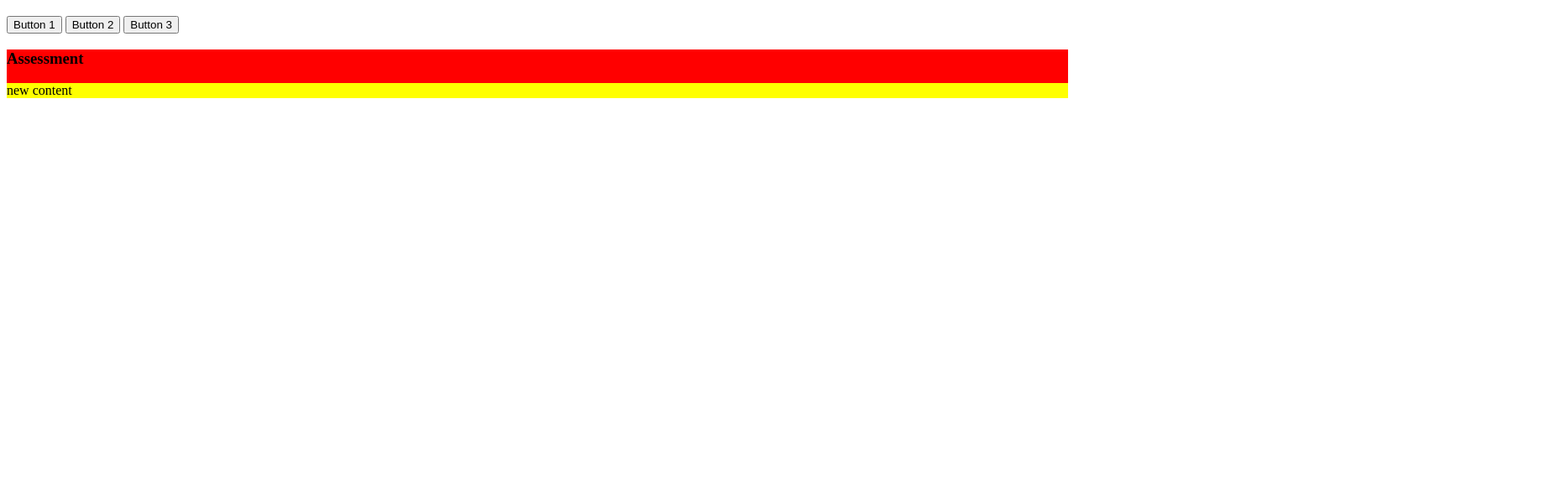
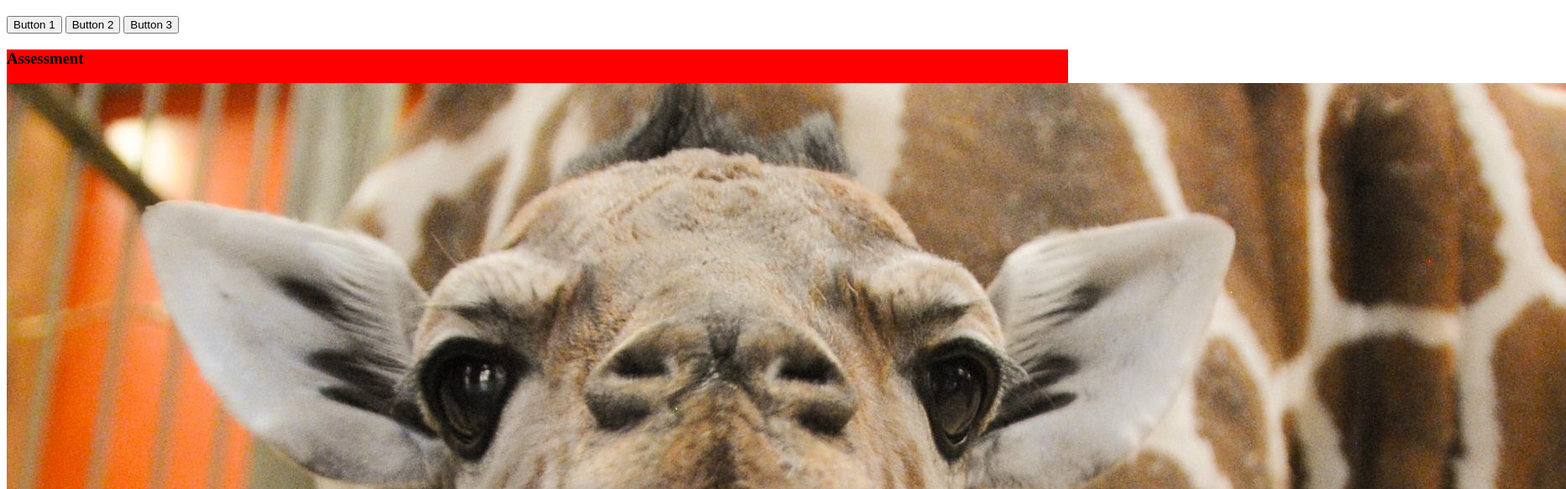
Before and after one commit to Emsnyder94/Emsnyder94.github.io, a plain HTML site: page spiritAnimalQuiz.html in a window 1280 px wide. Both pictures are taken after a click on the button "Button 2". Shown: the part 61-644 px from the top of the page at 84% size, 1865 px wide, since content can reach past the window. Drawn offline with Linux system fonts and the light colour scheme.

Commit message:
Added image to js function

```diff
--- a/spiritAnimalQuiz.html
+++ b/spiritAnimalQuiz.html
@@ -16,8 +16,8 @@ html= "<p>Hey! Your spirit animal is a sloth!</p><img src='sloth.jpg'>";
 
 function button2(){
 
-    html= "<img src='baby'>"
-    document.getElementById("content").innerHTML = 'new content';
+    html= "<img src='babyGiraffe.jpg'>"
+    document.getElementById("content").innerHTML = html;
 }
 
     </script>
```
